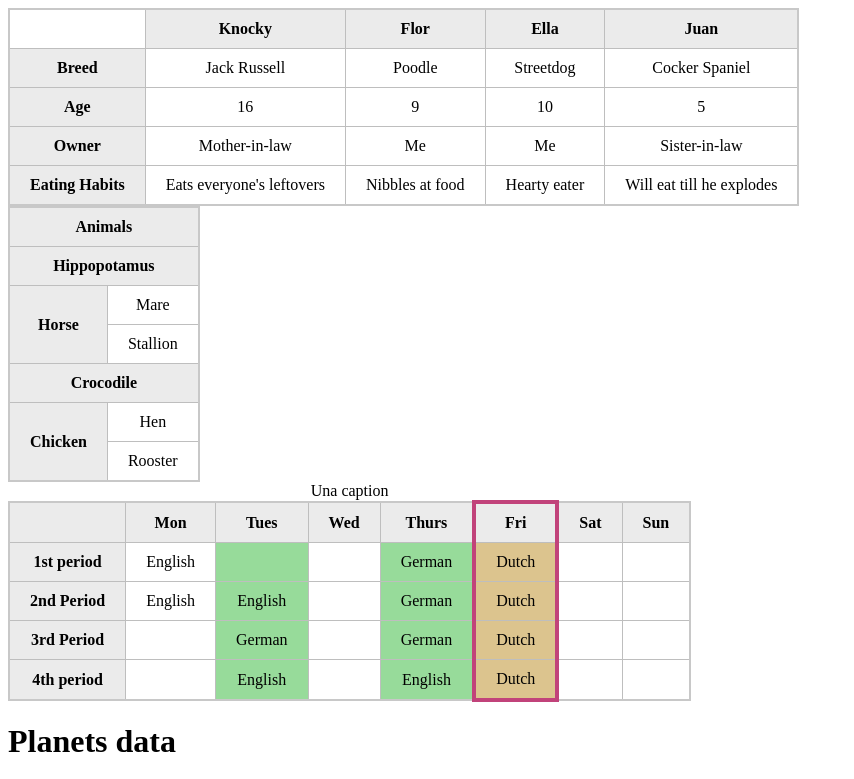
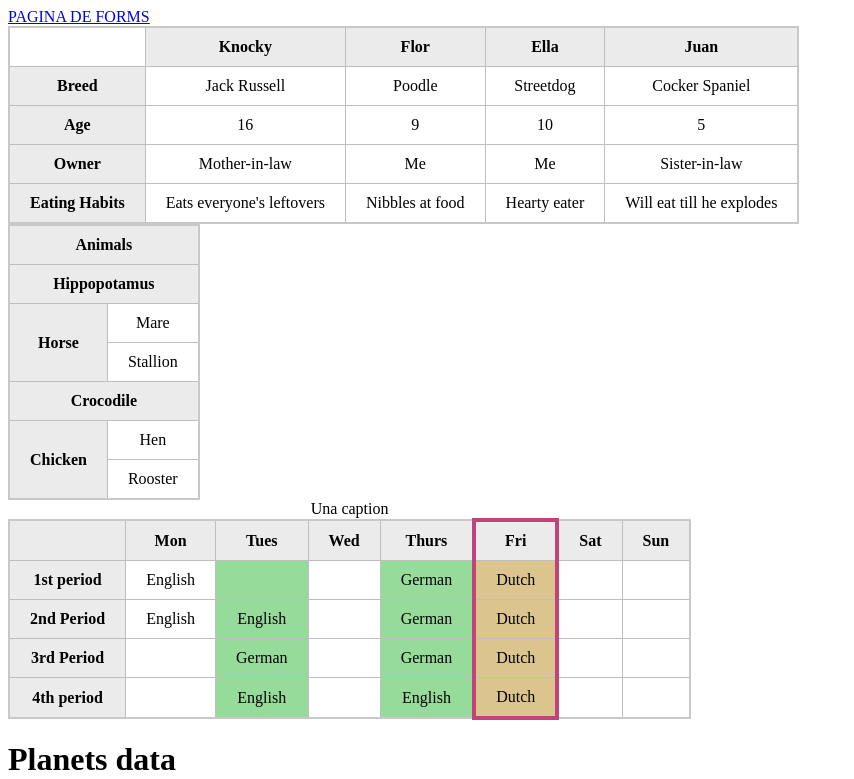
Before and after one commit to Juancho2706/tareasaleatorias, a plain HTML site: page tareatablas/index.html in a window 1280 px wide. Shown: the top 779 px of the page, without its empty margins (0-854 px from the left). Drawn offline with Linux system fonts and the light colour scheme.

Commit message:
boton al input

```diff
--- a/tareatablas/index.html
+++ b/tareatablas/index.html
@@ -8,6 +8,7 @@
     <link rel="stylesheet" href="style.css">
 </head>
 <body>
+    <a href="inputsyforms.html">PAGINA DE FORMS</a>
     <table>
         <tr>
           <td></td>
```
